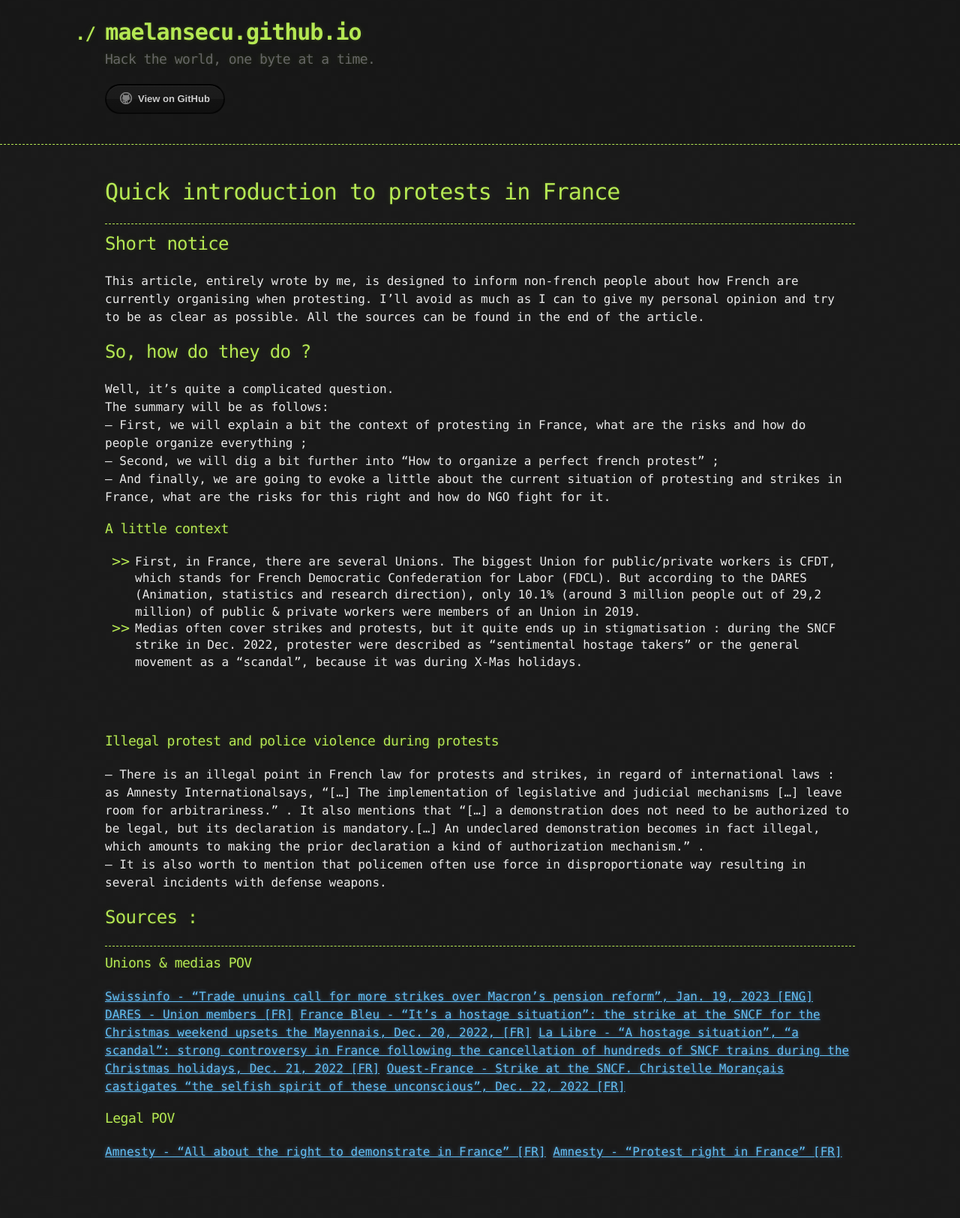
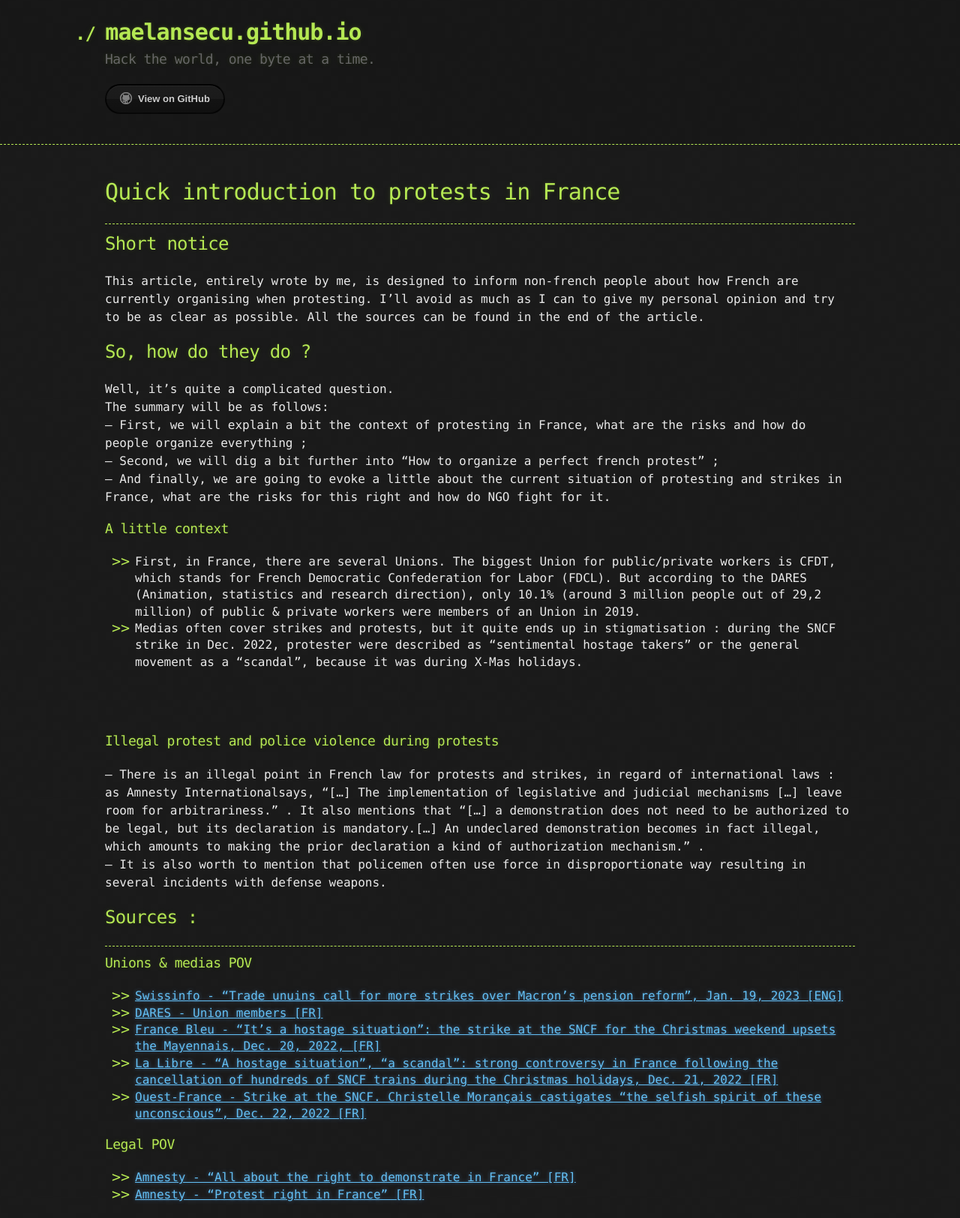
Before and after one commit to maelansecu/maelansecu.github.io, a Jekyll site: the page built from articles/how_do_french_protesters.md, in a window 1280 px wide. Shown: the whole page at 75% size. Built offline with Jekyll 4.4.1, drawn with Linux system fonts in a browser that asks for light colours; our own code applies the rules of GitHub Pages for plain Markdown files; before the commit the page ends 1568 px from its top, so only the background shows below that.

```diff
--- a/articles/how_do_french_protesters.md
+++ b/articles/how_do_french_protesters.md
@@ -41,15 +41,15 @@ The summary will be as follows:<br>
 
 ### Unions & medias POV
 
-[Swissinfo - "Trade unuins call for more strikes over Macron's pension reform", Jan. 19, 2023 [ENG]](https://www.swissinfo.ch/eng/reuters/trade-unions-call-for-more-strikes-over-macron-s-pension-reform/48217084)
-[DARES - Union members [FR]](https://dares.travail-emploi.gouv.fr/donnees/la-syndicalisation)
-[France Bleu - "It's a hostage situation": the strike at the SNCF for the Christmas weekend upsets the Mayennais, Dec. 20, 2022, [FR]](https://www.francebleu.fr/infos/societe/c-est-une-prise-d-otage-la-greve-a-la-sncf-pour-le-week-end-de-noel-contrarient-les-mayennais-3921103)
-[La Libre - "A hostage situation", "a scandal": strong controversy in France following the cancellation of hundreds of SNCF trains during the Christmas holidays, Dec. 21, 2022 [FR]](https://www.lalibre.be/economie/entreprises-startup/2022/12/21/une-prise-dotage-un-scandale-vive-polemique-en-france-suite-a-lannulation-de-centaines-de-trains-sncf-lors-des-fetes-de-noel-UAEJVR24HZCG7OFKAWREW3EPVI/)
-[Ouest-France - Strike at the SNCF. Christelle Morançais castigates "the selfish spirit of these unconscious", Dec. 22, 2022 [FR]](https://www.ouest-france.fr/pays-de-la-loire/nantes-44000/greve-a-la-sncf-christelle-morancais-fustige-l-esprit-egoiste-de-ces-inconscients-4782f01c-8203-11ed-95d2-87cbdb857717)
+- [Swissinfo - "Trade unuins call for more strikes over Macron's pension reform", Jan. 19, 2023 [ENG]](https://www.swissinfo.ch/eng/reuters/trade-unions-call-for-more-strikes-over-macron-s-pension-reform/48217084)
+- [DARES - Union members [FR]](https://dares.travail-emploi.gouv.fr/donnees/la-syndicalisation)
+- [France Bleu - "It's a hostage situation": the strike at the SNCF for the Christmas weekend upsets the Mayennais, Dec. 20, 2022, [FR]](https://www.francebleu.fr/infos/societe/c-est-une-prise-d-otage-la-greve-a-la-sncf-pour-le-week-end-de-noel-contrarient-les-mayennais-3921103)
+- [La Libre - "A hostage situation", "a scandal": strong controversy in France following the cancellation of hundreds of SNCF trains during the Christmas holidays, Dec. 21, 2022 [FR]](https://www.lalibre.be/economie/entreprises-startup/2022/12/21/une-prise-dotage-un-scandale-vive-polemique-en-france-suite-a-lannulation-de-centaines-de-trains-sncf-lors-des-fetes-de-noel-UAEJVR24HZCG7OFKAWREW3EPVI/)
+- [Ouest-France - Strike at the SNCF. Christelle Morançais castigates "the selfish spirit of these unconscious", Dec. 22, 2022 [FR]](https://www.ouest-france.fr/pays-de-la-loire/nantes-44000/greve-a-la-sncf-christelle-morancais-fustige-l-esprit-egoiste-de-ces-inconscients-4782f01c-8203-11ed-95d2-87cbdb857717)
 
 ### Legal POV
 
-[Amnesty - "All about the right to demonstrate in France" [FR]](https://www.amnesty.fr/focus/tout-savoir-sur-le-droit-de-manifester-en-france)
-[Amnesty - "Protest right in France" [FR]](https://www.amnesty.fr/dossiers/droit-de-manifester-en-france)
+- [Amnesty - "All about the right to demonstrate in France" [FR]](https://www.amnesty.fr/focus/tout-savoir-sur-le-droit-de-manifester-en-france)
+- [Amnesty - "Protest right in France" [FR]](https://www.amnesty.fr/dossiers/droit-de-manifester-en-france)
 
 <!--### Police violence-->
```
